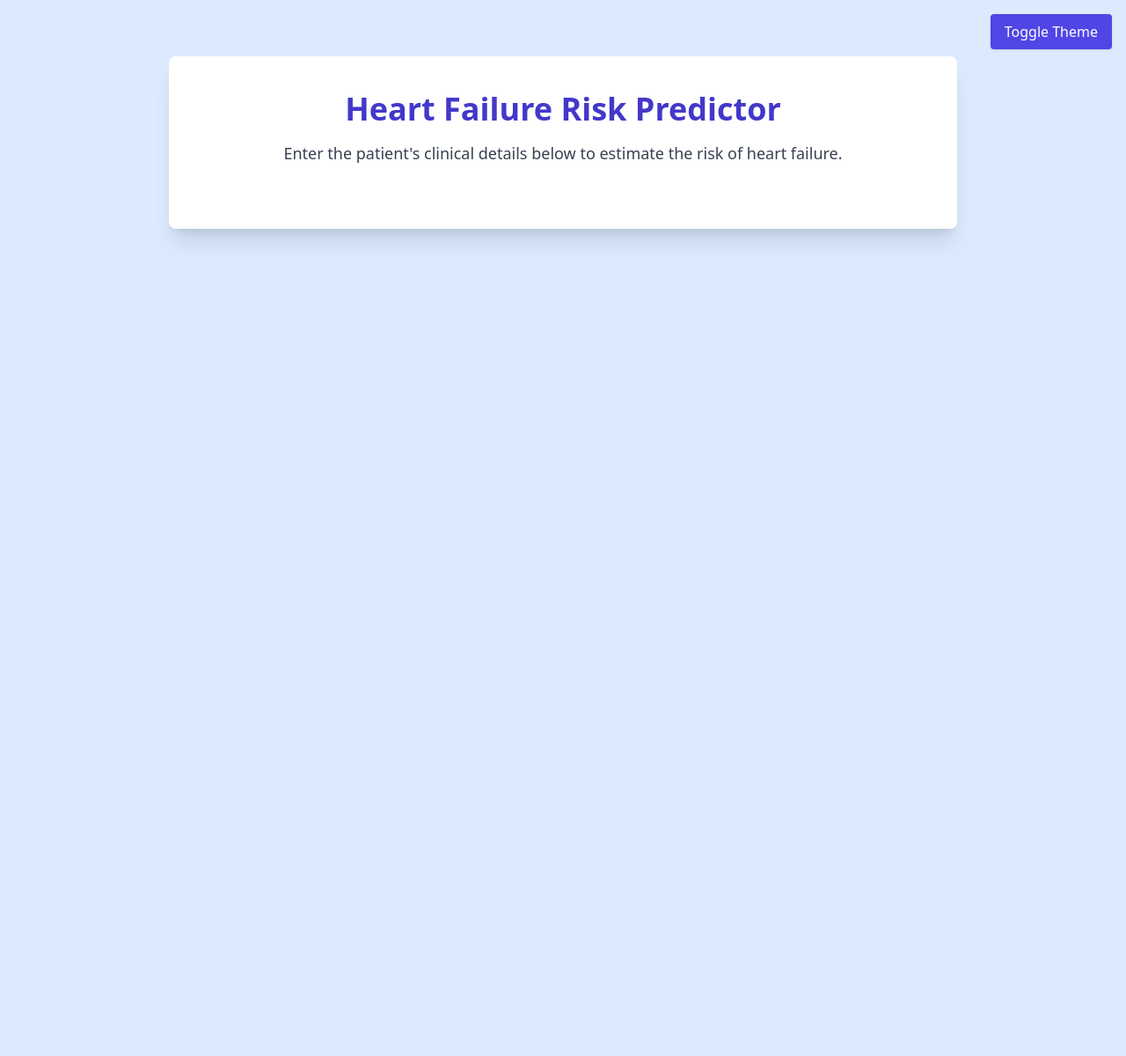
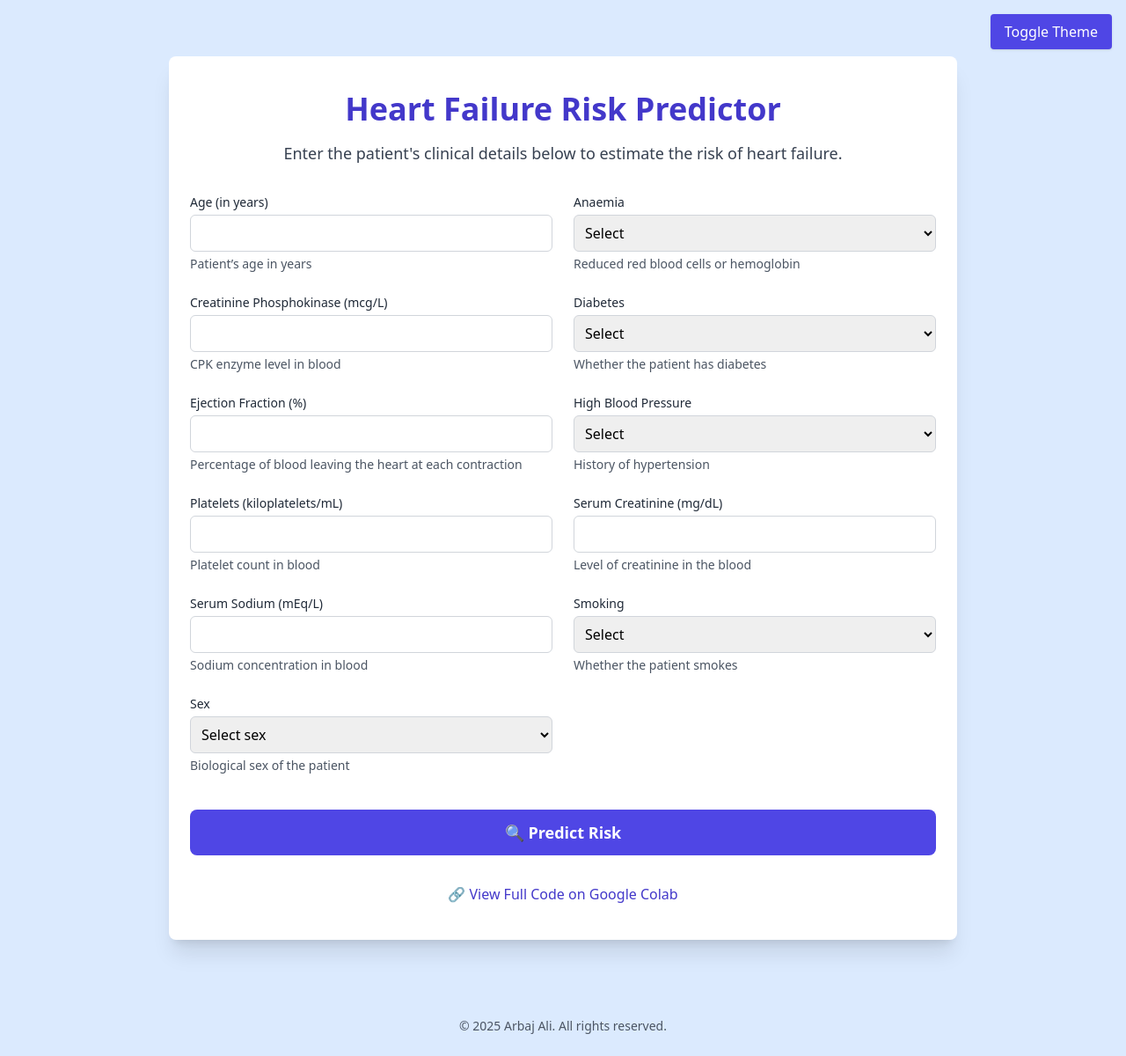
Before and after one commit to arbajali9646/health_failure_-records, a Flask app: page / in a window 1280 px wide. Shown: the whole page at 88% size. Before the commit the page ends 275 px from the top, so only its background shows below. Run offline with Flask 3, Linux system fonts and the light colour scheme; some libraries are stand-ins or nearby versions.

Commit message:
Update templates/index.html

```diff
--- a/templates/index.html
+++ b/templates/index.html
@@ -29,4 +29,86 @@
       Enter the patient's clinical details below to estimate the risk of heart failure.
     </p>
 
-    <f
+    <form method="POST" action="/predict" class="grid grid-cols-1 md:grid-cols-2 gap-6">
+
+      {% set bool_fields = ['anaemia', 'diabetes', 'high_blood_pressure', 'smoking'] %}
+      {% set fields = [
+        ('age', 'Age (in years)', 'Patient’s age in years'),
+        ('anaemia', 'Anaemia', 'Reduced red blood cells or hemoglobin'),
+        ('creatinine_phosphokinase', 'Creatinine Phosphokinase (mcg/L)', 'CPK enzyme level in blood'),
+        ('diabetes', 'Diabetes', 'Whether the patient has diabetes'),
+        ('ejection_fraction', 'Ejection Fraction (%)', 'Percentage of blood leaving the heart at each contraction'),
+        ('high_blood_pressure', 'High Blood Pressure', 'History of hypertension'),
+        ('platelets', 'Platelets (kiloplatelets/mL)', 'Platelet count in blood'),
+        ('serum_creatinine', 'Serum Creatinine (mg/dL)', 'Level of creatinine in the blood'),
+        ('serum_sodium', 'Serum Sodium (mEq/L)', 'Sodium concentration in blood'),
+        ('smoking', 'Smoking', 'Whether the patient smokes')
+      ] %}
+
+      {% for field, label, help in fields %}
+        <div>
+          <label class="block text-sm font-medium text-gray-800 dark:text-gray-200">{{ label }}</label>
+
+          {% if field in bool_fields %}
+            <select name="{{ field }}" required
+                    class="mt-1 block w-full p-2 border border-gray-300 rounded-md focus:outline-none focus:ring-2 focus:ring-indigo-400 dark:bg-gray-700 dark:border-gray-600 dark:text-white text-base">
+              <option value="" disabled selected>Select</option>
+              <option value="No">No</option>
+              <option value="Yes">Yes</option>
+            </select>
+          {% else %}
+            <input type="number" step="any" name="{{ field }}" required
+                   class="mt-1 block w-full p-2 border border-gray-300 rounded-md focus:outline-none focus:ring-2 focus:ring-indigo-400 dark:bg-gray-700 dark:border-gray-600 dark:text-white text-base">
+          {% endif %}
+
+          <p class="text-sm text-gray-600 dark:text-gray-400 mt-1">{{ help }}</p>
+        </div>
+      {% endfor %}
+
+      <!-- Sex Dropdown -->
+      <div>
+        <label class="block text-sm font-medium text-gray-800 dark:text-gray-200">Sex</label>
+        <select name="sex" required
+                class="mt-1 block w-full p-2 border border-gray-300 rounded-md focus:outline-none focus:ring-2 focus:ring-indigo-400 dark:bg-gray-700 dark:border-gray-600 dark:text-white text-base">
+          <option value="" disabled selected>Select sex</option>
+          <option value="Female">Female</option>
+          <option value="Male">Male</option>
+        </select>
+        <p class="text-sm text-gray-600 dark:text-gray-400 mt-1">Biological sex of the patient</p>
+      </div>
+
+      <div class="md:col-span-2">
+        <button type="submit"
+                class="w-full py-3 mt-4 bg-indigo-600 text-white font-semibold rounded-lg text-lg hover:bg-indigo-700 transition-colors">
+          🔍 Predict Risk
+        </button>
+      </div>
+    </form>
+
+    {% if result %}
+      <div class="mt-8 p-4 text-center text-xl rounded-lg font-semibold
+           {{ 'bg-yellow-200 text-yellow-900 dark:bg-yellow-300' if 'SURVIVE' in result else 'bg-red-200 text-red-800 dark:bg-red-300' }}">
+        {{ result }}
+      </div>
+    {% endif %}
+
+    <div class="mt-8 text-center">
+      <a href="https://colab.research.google.com/drive/1wLCL-qDtqmjkQjlKZadDQDPvGf7XbfRf?usp=sharing"
+         target="_blank" rel="noopener noreferrer"
+         class="text-indigo-700 hover:underline dark:text-indigo-300">
+        🔗 View Full Code on Google Colab
+      </a>
+    </div>
+  </div>
+
+  <footer class="text-center text-gray-600 dark:text-gray-400 text-sm py-6">
+    &copy; 2025 Arbaj Ali. All rights reserved.
+  </footer>
+
+  <script>
+    function toggleTheme() {
+      document.documentElement.classList.toggle('dark');
+    }
+  </script>
+</body>
+</html>
```
